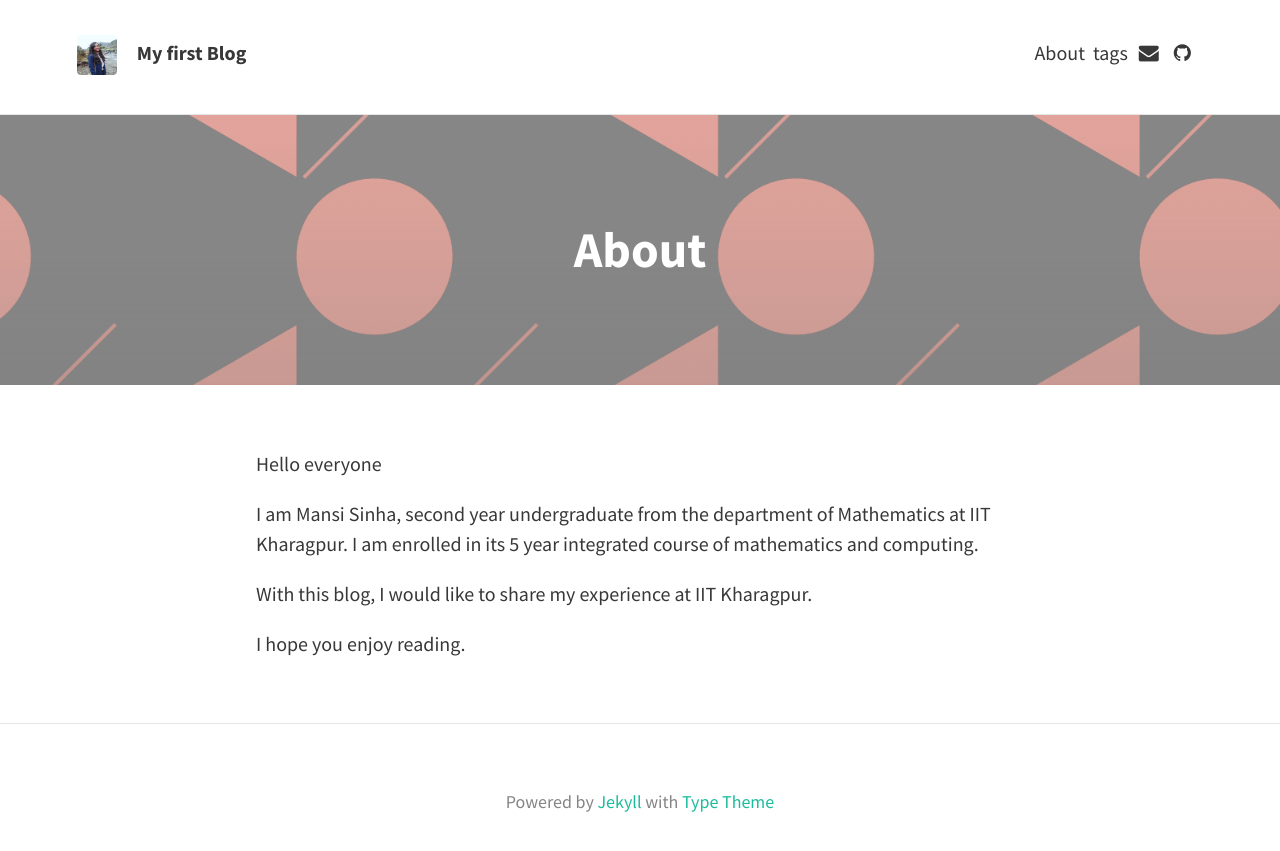
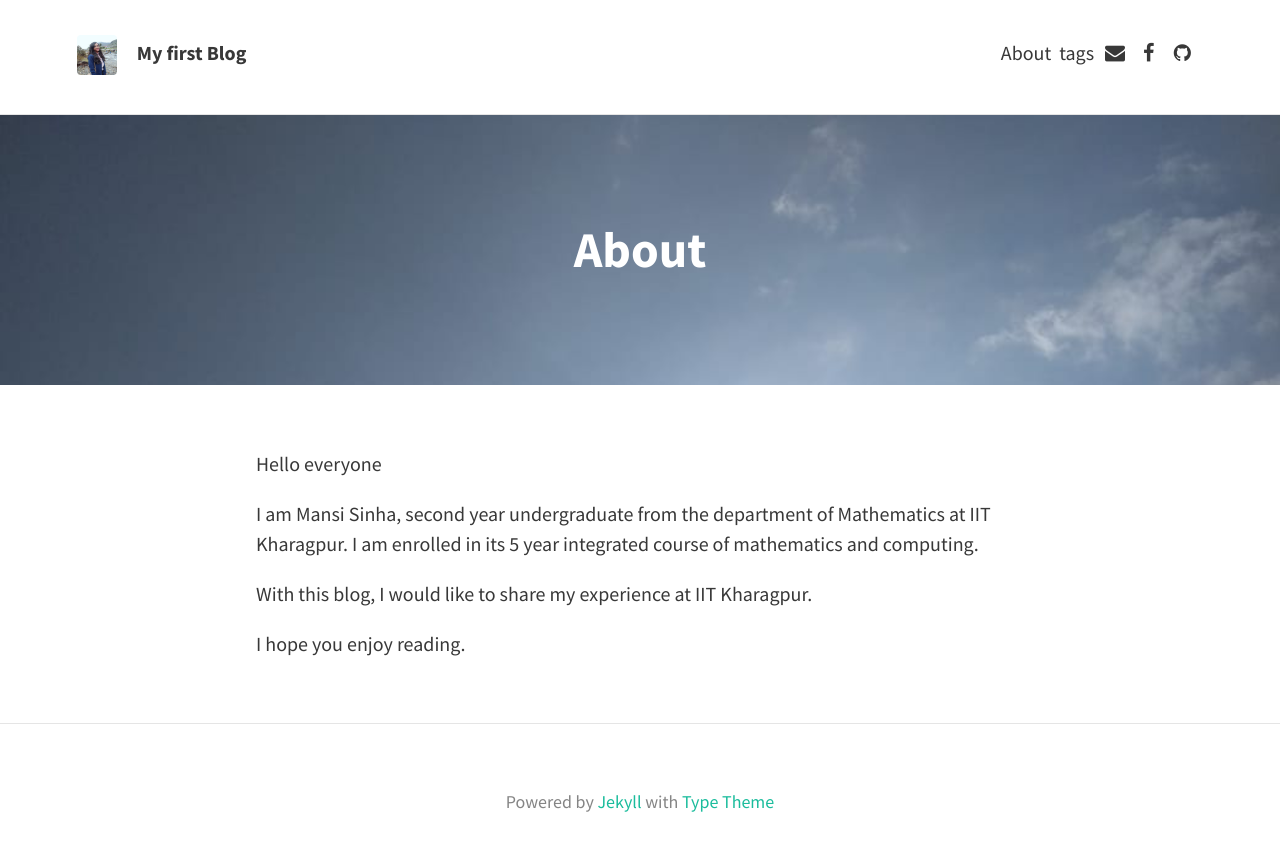
Before and after one commit to mansisinha/myblog, a Jekyll site: the page built from about.md, in a window 1280 px wide. Shown: the top 851 px of the page. Built offline with Jekyll 4.4.1, drawn with Linux system fonts in a browser that asks for light colours.

Commit message:
last commit

```diff
--- a/_config.yml
+++ b/_config.yml
@@ -24,7 +24,7 @@ theme_settings:
   behance:
   bitbucket:
   dribbble:
-  facebook:
+  facebook: "https://www.facebook.com/mansisinha1609"
   flickr:
   gitlab:
   github: "mansisinha"
--- a/about.md
+++ b/about.md
@@ -2,7 +2,7 @@
 layout: page
 title: About
 permalink: /about/
-feature-img: assets/img/sample_feature_img_2.png
+feature-img: assets/img/background.jpg
 ---
 
 Hello everyone
```
Also changed, not shown: assets/img/background.jpg (added).
